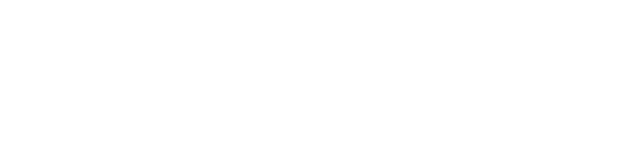
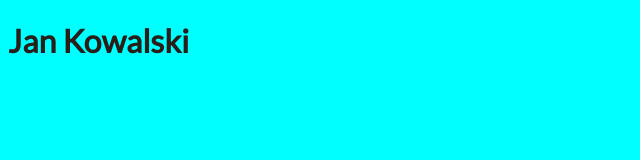
Before and after one commit to karol509x/portfolio, a plain HTML site: page index.html in a window 1280 px wide. Shown: the whole page, without its empty margins (0-640 px from the left). Drawn offline with Linux system fonts and the light colour scheme.

Commit message:
podpiecie plikow

```diff
--- a/css/style.css
+++ b/css/style.css
@@ -0,0 +1,8 @@
+body
+{
+    font-family: 'Lato', sans-serif;
+/*    font-family: 'Roboto', sans-serif;*/
+    background-color: aqua;
+    color: #291f1a;
+    font-weight: 300;
+}
--- a/index.html
+++ b/index.html
@@ -2,10 +2,13 @@
 <html lang="en">
 <head>
     <meta charset="UTF-8">
-    <title>Document</title>
+    <title>Portfolio</title>
     <link rel="stylesheet" href="css/style.css">
+    <link href="https://fonts.googleapis.com/css?family=Lato|Roboto&amp;subset=latin-ext" rel="stylesheet">
 </head>
 <body>
 
+
+    <h1>Jan Kowalski</h1>
 </body>
 </html>
```
